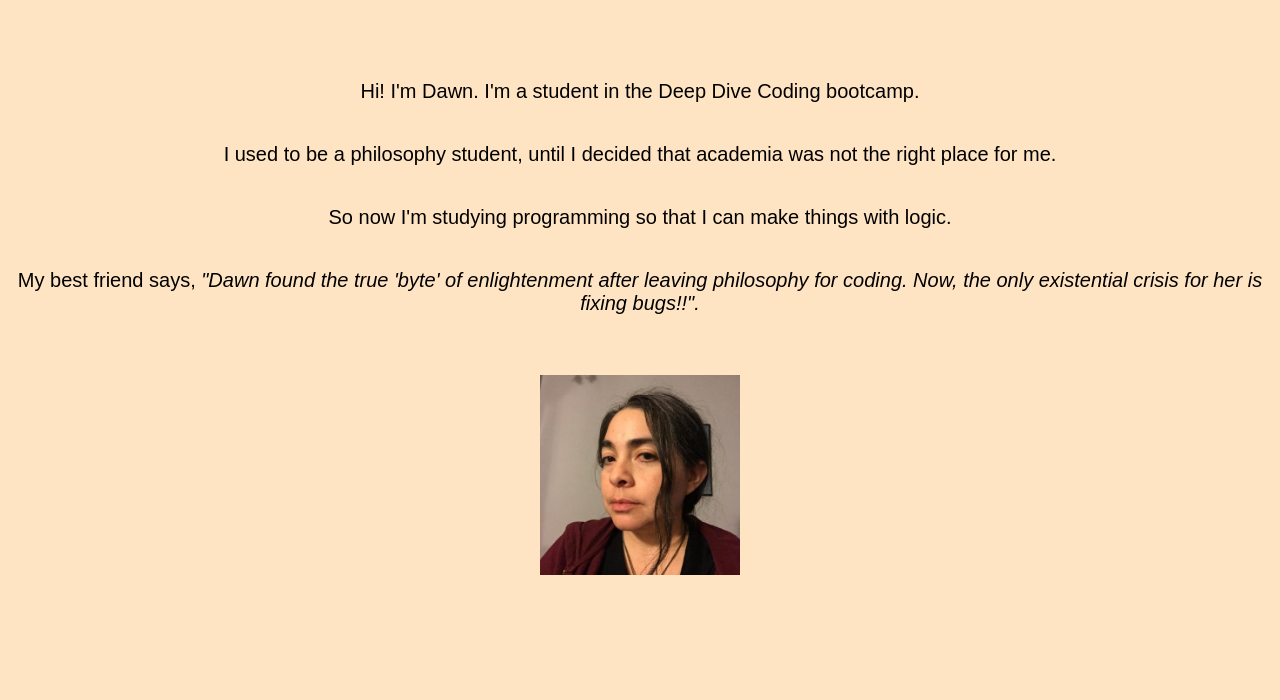
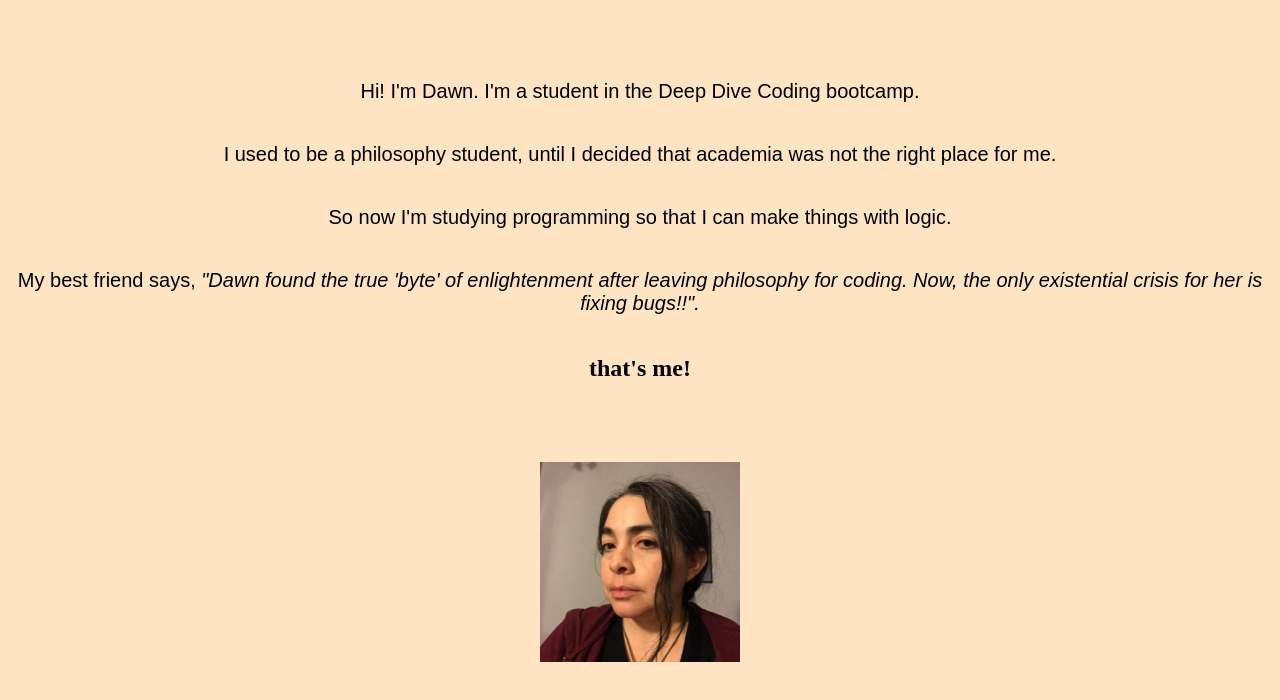
Before and after one commit to DMCatanach/about-dawn, a plain HTML site: page index.html in a window 1280 px wide. Drawn offline with Linux system fonts and the light colour scheme.

Commit message:
added a line at the end

```diff
--- a/index.html
+++ b/index.html
@@ -10,6 +10,7 @@
 <p>I used to be a philosophy student, until I decided that academia was not the right place for me.</p>
 <p>So now I'm studying programming so that I can make things with logic.</p>
     <p> My best friend says, <i> "Dawn found the true 'byte' of enlightenment after leaving philosophy for coding. Now, the only existential crisis for her is fixing bugs!!".</i></p>
+    <p> <h2> that's me!</h2></p>
 <img src="./about-me-pic.jpeg" alt="headshot">
 </body>
 </html>
```
